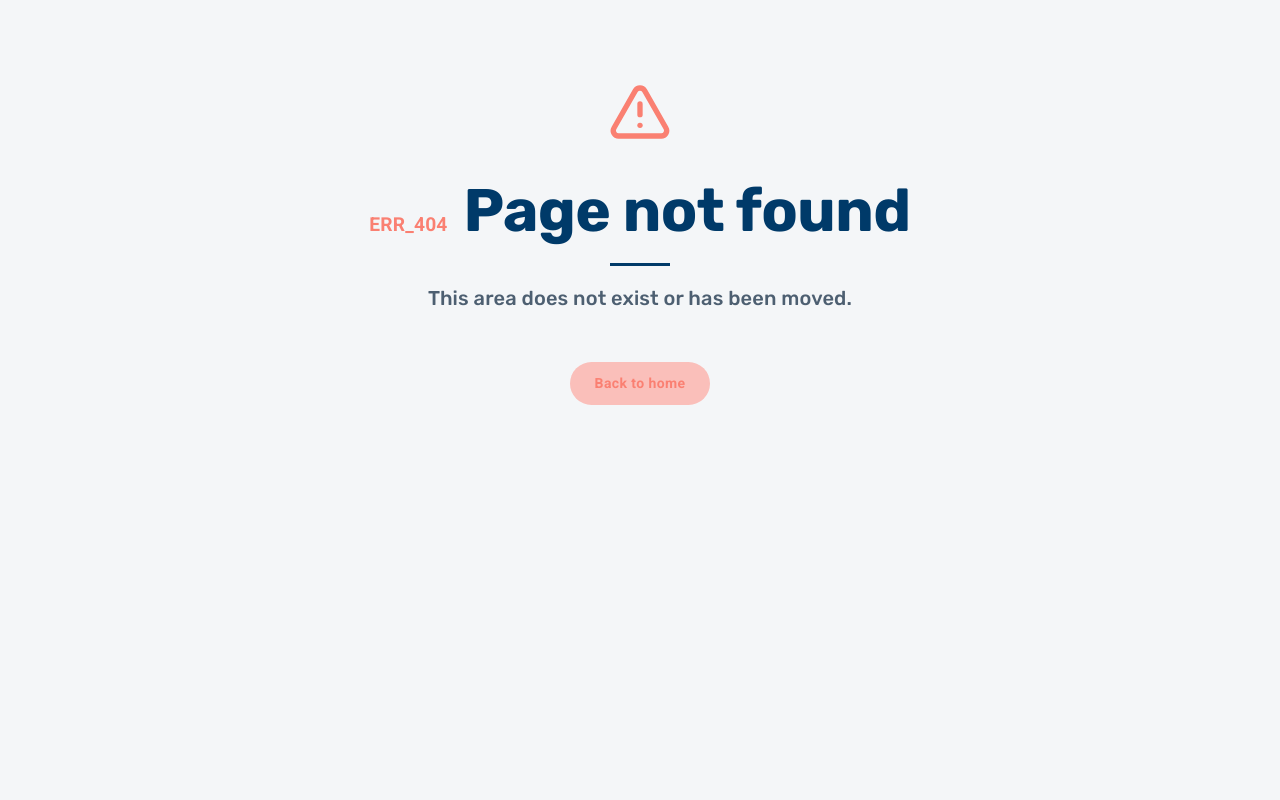
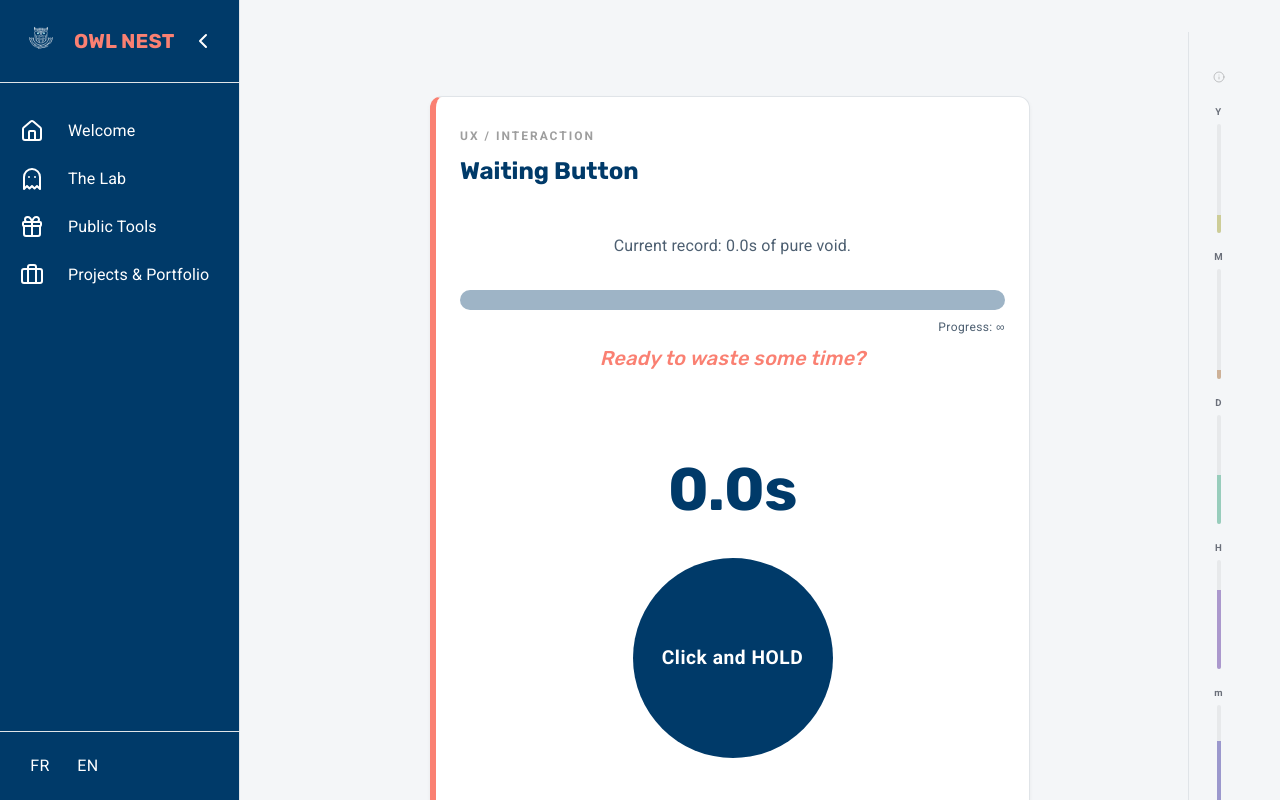
Before and after one commit to nadi3/owl-nest, a React (Vite) app: page /useless/wait in a window 1280 px wide. Before the commit this address had no page. Built offline with nearby package versions, Linux system fonts and the light colour scheme; a web font is replaced by a local one.

Commit message:
feat: add infinite wait button

```diff
--- a/src/constants/useless/useless.ts
+++ b/src/constants/useless/useless.ts
@@ -21,6 +21,5 @@ export const USELESS_WIDGETS: UselessWidget[] = [
     subtitleKey: 'useless.items.wait-button.subtitle',
     descriptionKey: 'useless.items.wait-button.description',
     path: '/useless/wait',
-    disabled: true,
   },
 ];
--- a/src/i18n/locales/en.json
+++ b/src/i18n/locales/en.json
@@ -41,6 +41,35 @@
       "run": "AAAAAH!",
       "idle": "ZZZZZZ",
       "score": "Score:"
+    },
+    "wait-button": {
+      "global_record": "Current record: {{time}}s of pure void.",
+      "new_record_warning": "NEW RECORD! You are officially the person who lost the most time here!",
+      "infinite_progress": "Progress: ∞",
+      "start": "Click and HOLD",
+      "hold": "DON'T LET GO!",
+      "ready": "Ready to waste some time?",
+      "milestones": {
+        "10": "Not bad for a start.",
+        "30": "Thirty seconds. That's... a choice.",
+        "60": "One minute. You've officially entered the 'nothing to do' zone.",
+        "120": "Two minutes! Your determination is as impressive as it is concerning.",
+        "300": "Five minutes. I'm starting to worry about your finger."
+      },
+      "random_pool": [
+        "Still there?",
+        "Is this your peak productivity?",
+        "I saw a bird outside. You should look too.",
+        "Clicking is an art, and you're a master.",
+        "Patience is a virtue, but this is an obsession.",
+        "The progress bar is laughing at you.",
+        "Confucius say: He who holds button, holds nothing else.",
+        "Error 404: Purpose not found.",
+        "Your mouse is starting to sweat.",
+        "Are you trying to prove something?",
+        "If you stop now, the button wins.",
+        "I'm actually just a script, but even I'm bored."
+      ]
     },
     "suffering": {
       "title": "The sensitive button",
--- a/src/i18n/locales/fr.json
+++ b/src/i18n/locales/fr.json
@@ -41,6 +41,35 @@
       "run": "AAAAAH !",
       "idle": "ZZZZZZ",
       "score": "Score :"
+    },
+    "wait-button": {
+      "global_record": "Record actuel : {{time}}s de pur néant.",
+      "new_record_warning": "NOUVEAU RECORD ! Vous êtes officiellement la personne qui a perdu le plus de temps ici !",
+      "infinite_progress": "Progression : ∞",
+      "start": "Cliquez et MAINTENEZ",
+      "hold": "NE LÂCHEZ PAS !",
+      "ready": "Prêt à perdre un peu de temps ?",
+      "milestones": {
+        "10": "Pas mal pour un début.",
+        "30": "Trente secondes. C'est... un choix.",
+        "60": "Une minute. Vous êtes officiellement entré dans la zone 'rien à faire'.",
+        "120": "Deux minutes ! Votre détermination est aussi impressionnante qu'inquiétante.",
+        "300": "Cinq minutes. Je commence à m'inquiéter pour votre doigt."
+      },
+      "random_pool": [
+        "Toujours là ?",
+        "Est-ce votre pic de productivité ?",
+        "J'ai vu un oiseau dehors. Vous devriez regarder aussi.",
+        "Cliquer est un art, et vous en êtes le maître.",
+        "La patience est une vertu, mais là, c'est une obsession.",
+        "La barre de progression se moque de vous.",
+        "Confucius a dit : Celui qui tient le bouton ne tient rien d'autre.",
+        "Erreur 404 : Objectif non trouvé.",
+        "Votre souris commence à transpirer.",
+        "Essayez-vous de prouver quelque chose ?",
+        "Si vous arrêtez maintenant, le bouton gagne.",
+        "Je ne suis qu'un script, mais même moi, je m'ennuie."
+      ]
     },
     "suffering": {
       "title": "Le bouton sensible",
--- /dev/null
+++ b/src/pages/useless/InfiniteWaitPage.tsx
@@ -0,0 +1,110 @@
+import { useState, useEffect, useRef } from 'react';
+import { Box, Typography, Stack, LinearProgress } from '@mui/material';
+import { useTranslation } from 'react-i18next';
+import { NestCard } from '@/components/common/NestCard';
+import { NestButton } from '@/components/common/NestButton';
+import { getWaitMessage } from '@/services/useless/waitMessageService';
+import { getGlobalRecord, saveNewRecord } from '@/services/useless/infiniteWaitService.ts';
+
+const InfiniteWaitPage = () => {
+  const [currentMessage, setCurrentMessage] = useState('');
+
+  const { t } = useTranslation();
+  const [isPressing, setIsPressing] = useState(false);
+  const [time, setTime] = useState(0);
+  const [record, setRecord] = useState(getGlobalRecord());
+  const timerRef = useRef<number | null>(null);
+
+  const isNewRecord = time > record.seconds && record.seconds > 0;
+
+  useEffect(() => {
+    if (isPressing) {
+      timerRef.current = globalThis.setInterval(() => {
+        setTime((prev) => {
+          const newTime = prev + 0.1;
+          const msg = getWaitMessage(newTime, t);
+          if (msg) setCurrentMessage(msg);
+          return newTime;
+        });
+      }, 100);
+    } else {
+      if (timerRef.current) {
+        clearInterval(timerRef.current);
+        saveNewRecord(time);
+        setRecord(getGlobalRecord());
+      }
+      setTime(0);
+      setCurrentMessage('');
+    }
+    return () => {
+      if (timerRef.current) clearInterval(timerRef.current);
+    };
+  }, [isPressing, t]);
+
+  const progress = isPressing ? (1 - Math.exp(-time / 60)) * 100 : 0;
+
+  return (
+    <Box sx={{ maxWidth: 600, mx: 'auto', mt: 4 }}>
+      <NestCard
+        title={t('useless.items.wait-button.title')}
+        subtitle={t('useless.items.wait-button.subtitle')}
+      >
+        <Stack spacing={4} alignItems="center" sx={{ py: 4 }}>
+          <Typography variant="body1" textAlign="center">
+            {isNewRecord
+              ? t('useless.wait-button.new_record_warning')
+              : t('useless.wait-button.global_record', { time: record.seconds.toFixed(1) })}
+          </Typography>
+
+          <Box sx={{ width: '100%', position: 'relative' }}>
+            <LinearProgress
+              variant="determinate"
+              value={progress}
+              sx={{ height: 20, borderRadius: 10 }}
+            />
+            <Typography variant="caption" sx={{ position: 'absolute', right: 0, mt: 1 }}>
+              {t('useless.wait-button.infinite_progress')}
+            </Typography>
+          </Box>
+          <Typography
+            variant="h6"
+            color="secondary"
+            textAlign="center"
+            sx={{
+              minHeight: '4em',
+              fontWeight: 500,
+              fontStyle: 'italic',
+              transition: 'opacity 0.3s ease',
+            }}
+          >
+            {isPressing ? `"${currentMessage}"` : t('useless.wait-button.ready')}
+          </Typography>
+
+          <Typography variant="h2" sx={{ fontWeight: 800, color: 'primary.main' }}>
+            {time.toFixed(1)}s
+          </Typography>
+
+          <NestButton
+            nestVariant="contained"
+            onMouseDown={() => setIsPressing(true)}
+            onMouseUp={() => setIsPressing(false)}
+            onMouseLeave={() => setIsPressing(false)}
+            onTouchStart={() => setIsPressing(true)}
+            onTouchEnd={() => setIsPressing(false)}
+            sx={{
+              width: 200,
+              height: 200,
+              borderRadius: '50%',
+              fontSize: '1.2rem',
+              userSelect: 'none',
+            }}
+          >
+            {isPressing ? t('useless.wait-button.hold') : t('useless.wait-button.start')}
+          </NestButton>
+        </Stack>
+      </NestCard>
+    </Box>
+  );
+};
+
+export default InfiniteWaitPage;
--- a/src/routes.tsx
+++ b/src/routes.tsx
@@ -12,6 +12,7 @@ import FleeingButtonPage from '@/pages/useless/FleeingButtonPage.tsx';
 import WheelOfDestiny from '@/pages/tools/WheelOfDestiny.tsx';
 import AudioVisualizer from '@/pages/tools/AudioVisualizer.tsx';
 import SufferingPage from '@/pages/useless/SufferingPage.tsx';
+import InfiniteWaitPage from './pages/useless/InfiniteWaitPage';
 
 export const router = createBrowserRouter([
   {
@@ -33,6 +34,7 @@ export const router = createBrowserRouter([
           { index: true, element: <UselessIndex /> },
           { path: 'fleeing', element: <FleeingButtonPage /> },
           { path: 'suffering', element: <SufferingPage /> },
+          { path: 'wait', element: <InfiniteWaitPage /> },
         ],
       },
       {
--- /dev/null
+++ b/src/services/useless/infiniteWaitService.ts
@@ -0,0 +1,21 @@
+import type { InfiniteWaitRecord } from '@/types/useless/infiniteWait';
+
+const RECORD_KEY = 'owl_nest_infinite_wait_record';
+
+export const getGlobalRecord = (): InfiniteWaitRecord => {
+  const stored = localStorage.getItem(RECORD_KEY);
+  return stored ? JSON.parse(stored) : { seconds: 0, timestamp: Date.now() };
+};
+
+export const saveNewRecord = (seconds: number): void => {
+  const current = getGlobalRecord();
+  if (seconds > current.seconds) {
+    localStorage.setItem(
+      RECORD_KEY,
+      JSON.stringify({
+        seconds,
+        timestamp: Date.now(),
+      })
+    );
+  }
+};
--- /dev/null
+++ b/src/services/useless/waitMessageService.ts
@@ -0,0 +1,17 @@
+import type { TFunction } from 'i18next';
+
+export const getWaitMessage = (time: number, t: TFunction): string => {
+  const seconds = Math.floor(time);
+
+  const milestone = t(`useless.wait-button.milestones.${seconds}`, { defaultValue: '' });
+  if (milestone) return milestone;
+  if (seconds % 4 === 0) {
+    const pool = t('useless.wait-button.random_pool', { returnObjects: true }) as string[];
+    if (Array.isArray(pool)) {
+      const index = Math.floor((seconds / 4) % pool.length);
+      return pool[index];
+    }
+  }
+
+  return '';
+};
--- /dev/null
+++ b/src/types/useless/infiniteWait.ts
@@ -0,0 +1,4 @@
+export interface InfiniteWaitRecord {
+  seconds: number;
+  timestamp: number;
+}
```
